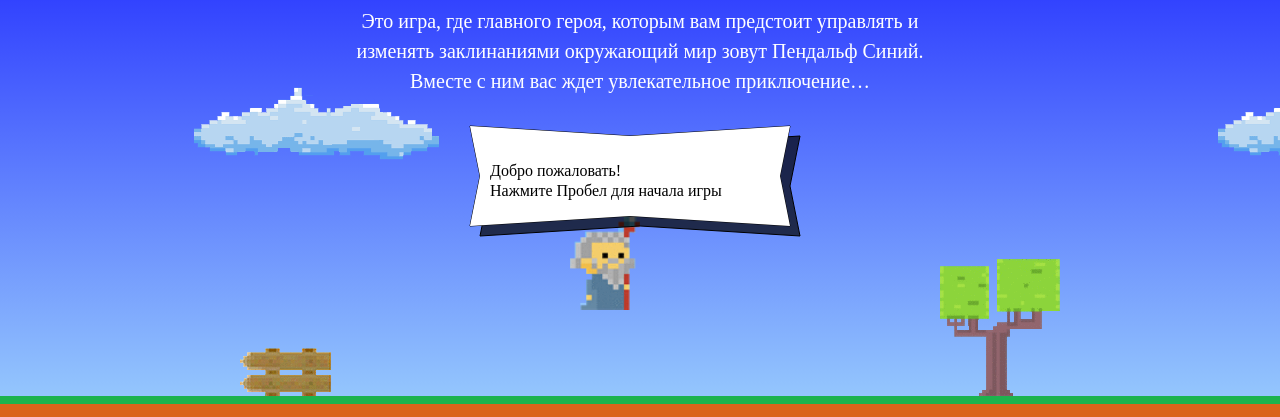
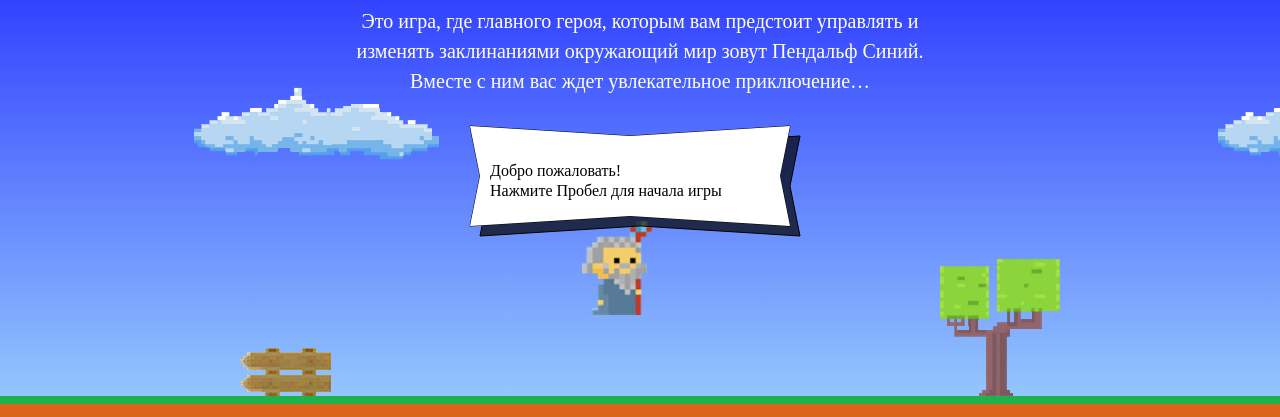
Before and after one commit to Lyuks/39788-code-and-magick, a website: page index.html in a window 1280 px wide. Shown: the part 203-620 px from the top of the page. Drawn offline with Linux system fonts and the light colour scheme; a web font is replaced by a local one.

Commit message:
Поигрался с магом

```diff
--- a/index.html
+++ b/index.html
@@ -191,10 +191,10 @@
    return 1.337 * wizardWidth;
   }
   function getWizardX(width)  {
-    return width/2.5;
+    return width/2.4;
   }
   function getWizardY(width)  {
-    return width/2.5;
+    return width/2.4;
   }
 
 </script>
```
